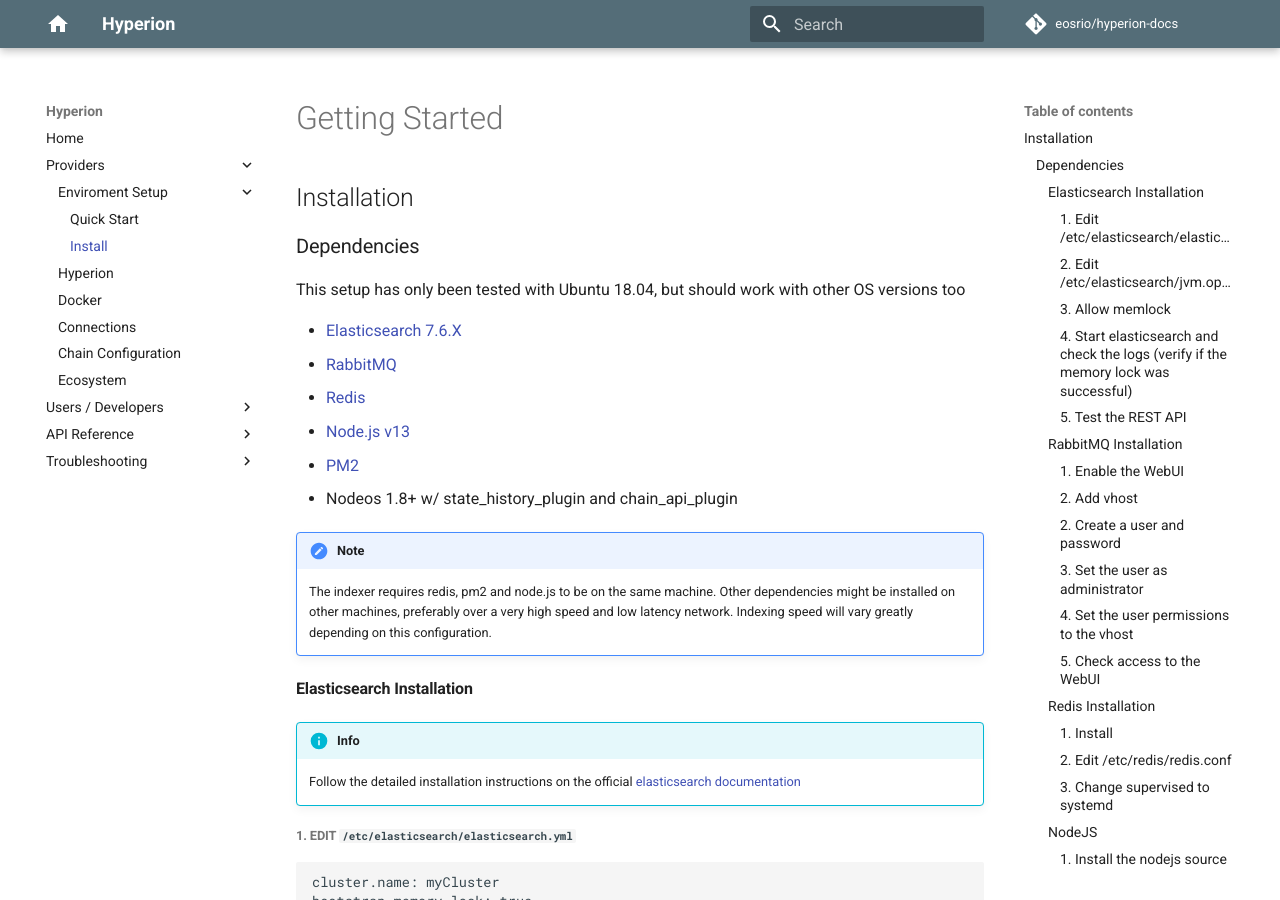
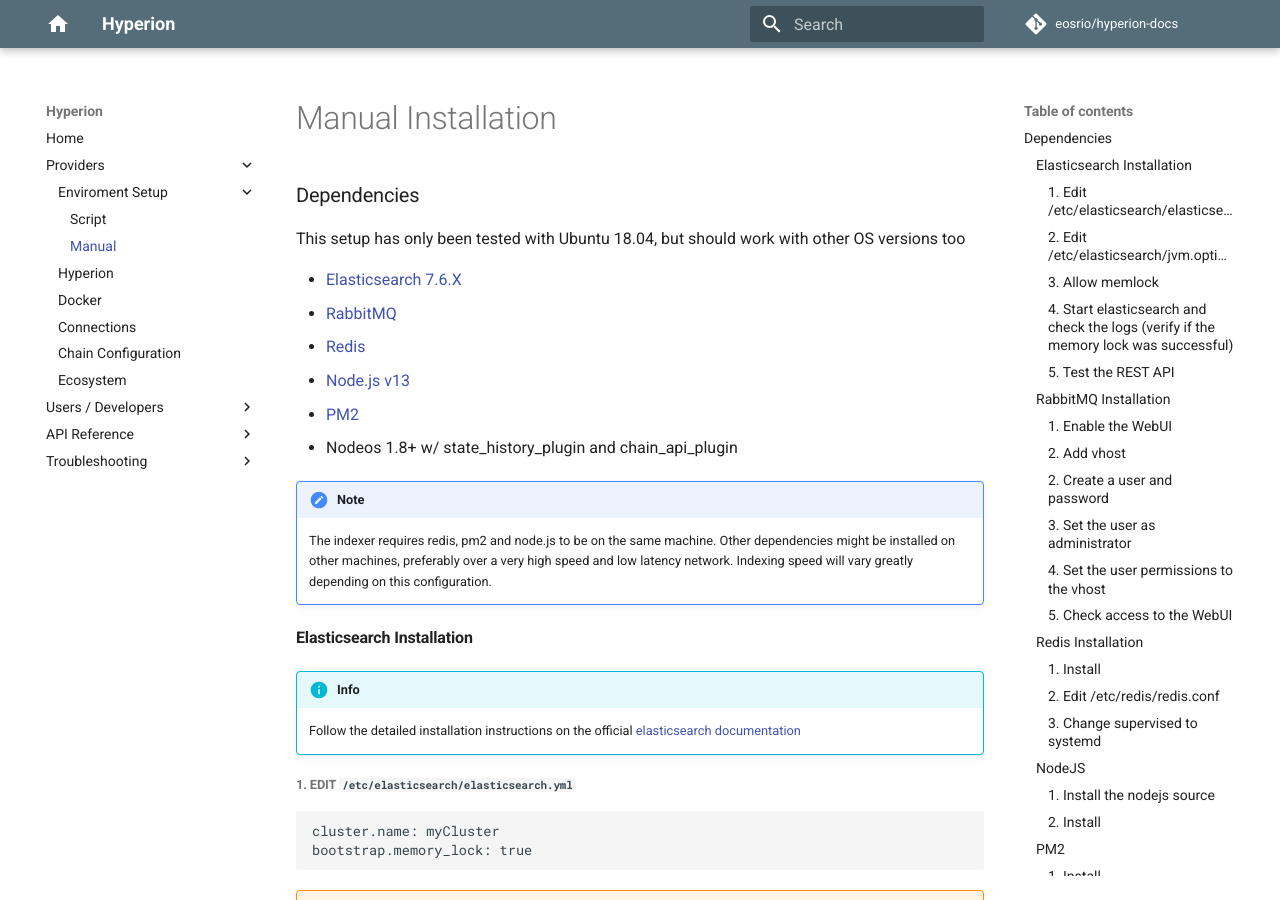
Before and after one commit to eosrio/hyperion-docs, an MkDocs documentation site: the page built from docs/install.md, in a window 1280 px wide and 900 px high. Built offline with MkDocs 1.6.1 and Material for MkDocs 9.7.7, drawn with Linux system fonts in a browser that asks for light colours; comment, search, counter and statistics services are not loaded; some of the changed text lies outside the part shown.

Commit message:
new changes

````diff
--- a/docs/install.md
+++ b/docs/install.md
@@ -1,6 +1,4 @@
-# Getting Started
-
-## Installation
+# Manual Installation
 
 ### Dependencies
 
@@ -192,3 +190,5 @@
 state-history-endpoint = 127.0.0.1:8080
 plugin = eosio::state_history_plugin
 ```
+
+If everything runs well, now it's time to install [hyperion](hyperion.md).
--- a/mkdocs.yml
+++ b/mkdocs.yml
@@ -11,8 +11,8 @@
     - Home: index.md
     - Providers:
       - Enviroment Setup:
-        - Quick Start: quickstart.md
-        - Install: install.md
+        - Script: quickstart.md
+        - Manual: install.md
       - Hyperion: hyperion.md
       - Docker: docker.md
       - Connections: connections.md
````
Also changed, not shown: docs/hyperion.md (+8 -2 lines), docs/index.md (+21 -22 lines), docs/quickstart.md (+2 -0 lines).
